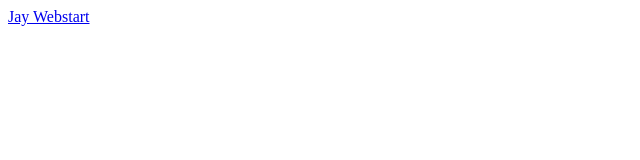
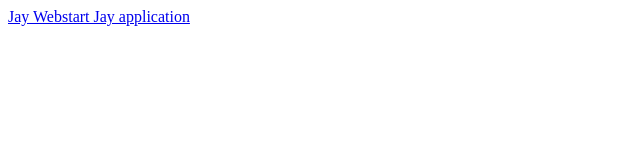
Before and after one commit to baloise/jay, a plain HTML site: page index.html in a window 1280 px wide. Shown: the whole page, without its empty margins (0-640 px from the left). Drawn offline with Linux system fonts and the light colour scheme.

Commit message:
Update index.html

```diff
--- a/index.html
+++ b/index.html
@@ -3,6 +3,6 @@
 	<title>Jay Start page for Webstart</title>
 </head>
 <body>
-	<a href="jnlp/jay.jnlp">Jay Webstart</a>
+	<a href="jnlp/jay.jnlp">Jay Webstart Jay application</a>
 </body>
 </html>
```
